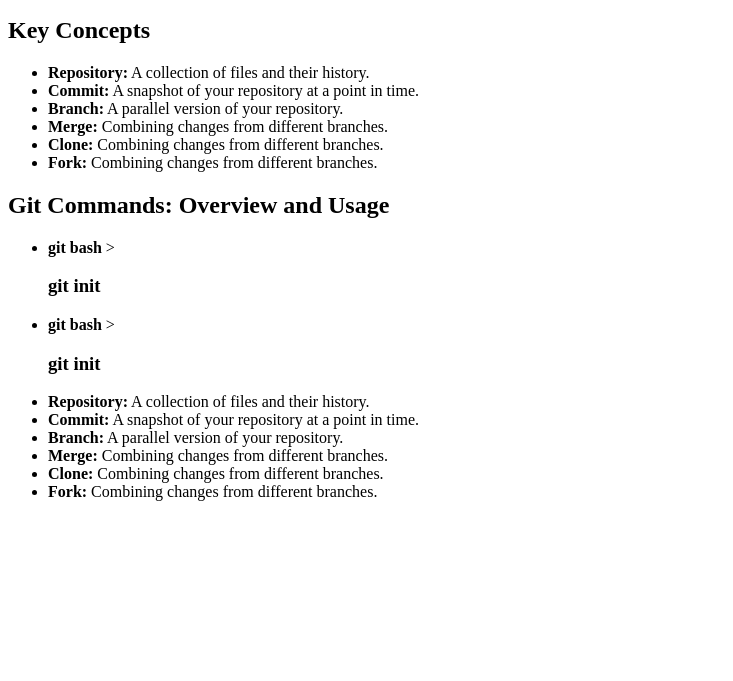
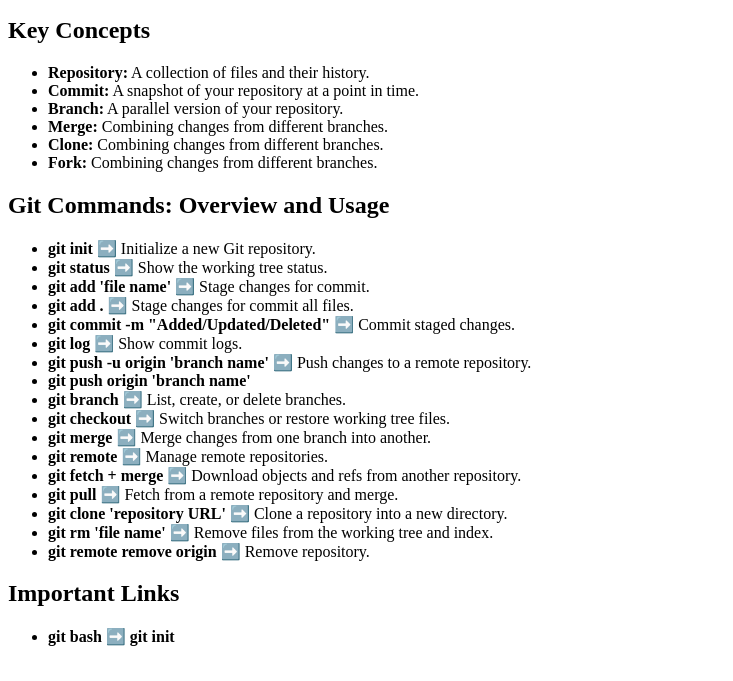
Before and after one commit to rh41201/article-git-GitHub, a plain HTML site: page index.html in a window 1280 px wide. Shown: the part 119-800 px from the top of the page, without its empty margins (0-733 px from the left). Drawn offline with Linux system fonts and the light colour scheme.

Commit message:
Added Git Commands

```diff
--- a/index.html
+++ b/index.html
@@ -23,14 +23,28 @@
     </ul>
     <h2>Git Commands: Overview and Usage</h2>
     <ul>
-      <li><strong>git bash </strong> > <h3> git init </h3> </li>
-      <li><strong>git bash </strong> > <h3> git init </h3> </li>
-      <li><strong>Repository:</strong> A collection of files and their history.</li>
-      <li><strong>Commit:</strong> A snapshot of your repository at a point in time.</li>
-      <li><strong>Branch:</strong> A parallel version of your repository.</li>
-      <li><strong>Merge:</strong> Combining changes from different branches.</li>
-      <li><strong>Clone:</strong> Combining changes from different branches.</li>
-      <li><strong>Fork:</strong> Combining changes from different branches.</li>
+      <li><strong>git init</strong> ➡️ Initialize a new Git repository.</li>
+      <li><strong>git status</strong> ➡️ Show the working tree status.</li>
+      <li><strong>git add 'file name' </strong> ➡️ Stage changes for commit.</li>
+      <li><strong>git add . </strong> ➡️ Stage changes for commit all files.</li>
+      <li><strong>git commit -m "Added/Updated/Deleted"</strong> ➡️ Commit staged changes.</li>
+      <li><strong>git log</strong> ➡️ Show commit logs.</li>
+      <li><strong>git push -u origin 'branch name'</strong> ➡️ Push changes to a remote repository.</li>
+      <li><strong>git push origin 'branch name'</strong></li>
+      <li><strong>git branch</strong> ➡️ List, create, or delete branches.</li>
+      <li><strong>git checkout</strong> ➡️ Switch branches or restore working tree files.</li>
+      <li><strong>git merge</strong> ➡️ Merge changes from one branch into another.</li>
+      <li><strong>git remote</strong> ➡️ Manage remote repositories.</li>
+      <li><strong>git fetch + merge</strong> ➡️ Download objects and refs from another repository.</li>
+      <li><strong>git pull</strong> ➡️ Fetch from a remote repository and merge.</li>
+      <li><strong>git clone 'repository URL'</strong> ➡️ Clone a repository into a new directory.</li>
+      <li><strong>git rm 'file name'</strong> ➡️ Remove files from the working tree and index.</li>
+      <li><strong>git remote remove origin</strong> ➡️ Remove repository.</li>
+    </ul>
+
+    <h2>Important Links</h2>
+    <ul>
+      <li><strong>git bash </strong> ➡️ <strong> git init </strong> </li>
     </ul>
   </body>
 </html>
```
